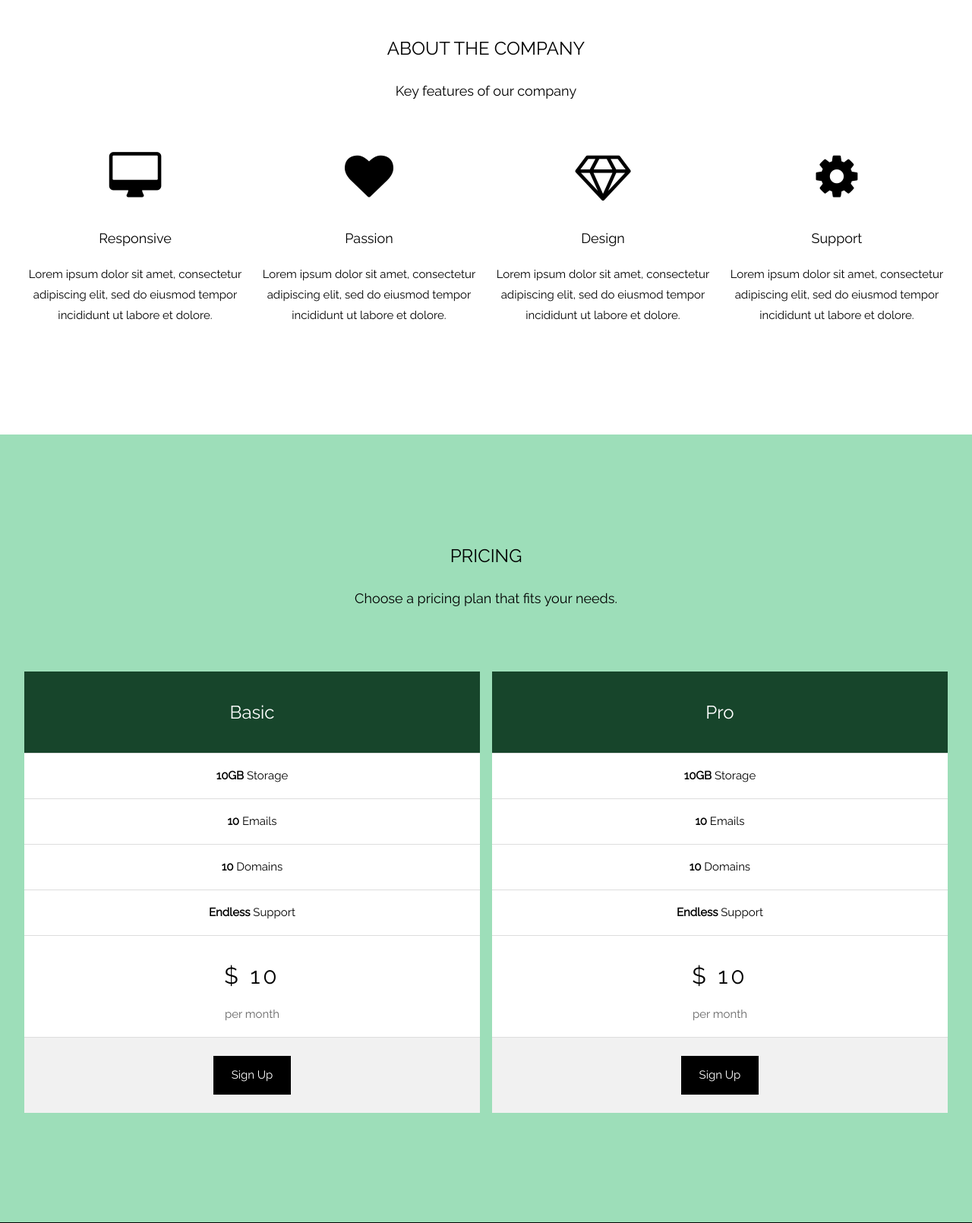
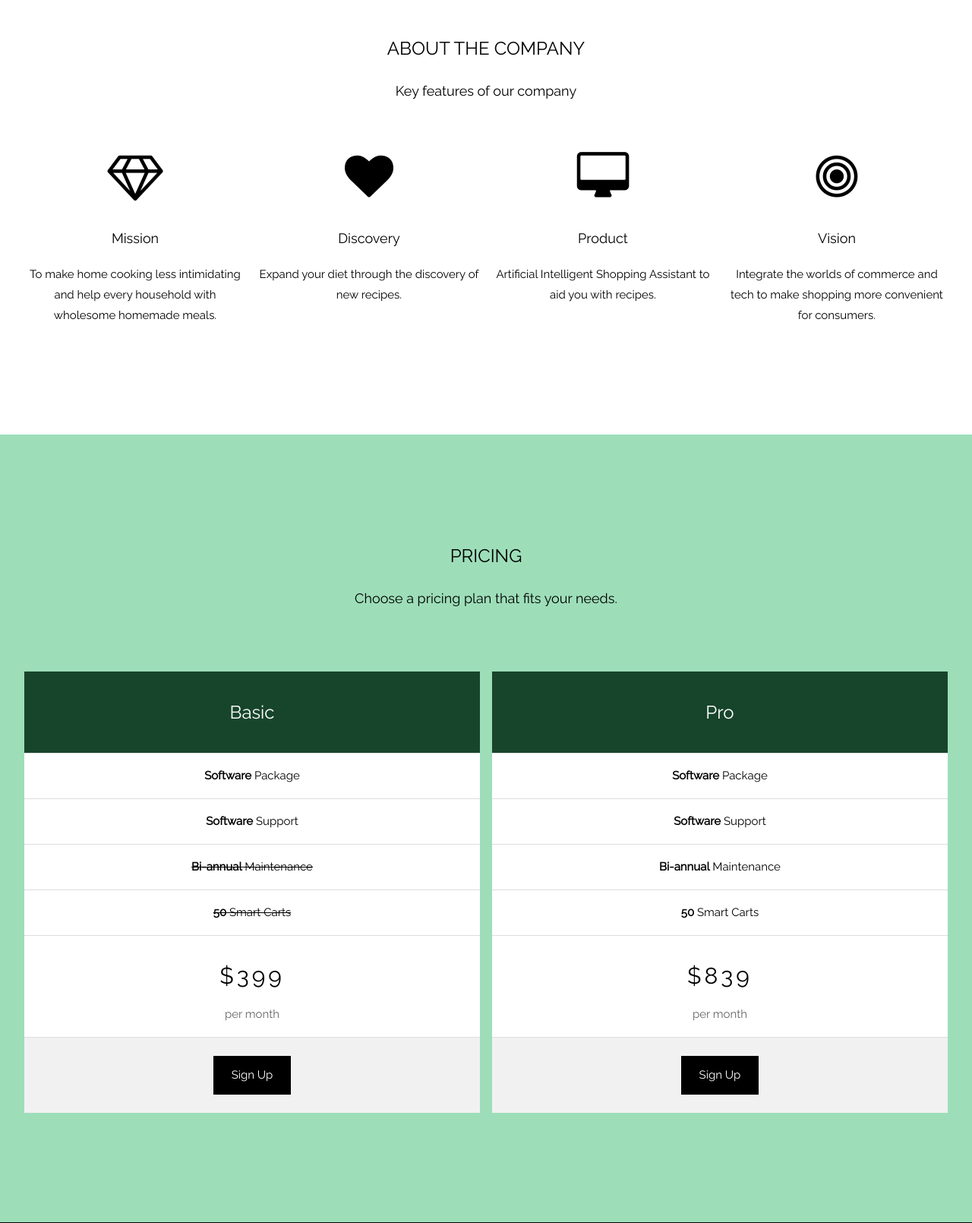
Before and after one commit to acchindra-thev/OpenVINO-RecipeRec, a Flask app: page / in a window 1280 px wide. Shown: the part 761-2371 px from the top of the page at 76% size. Run offline with Flask 2, Linux system fonts and the light colour scheme.

Commit message:
Finished entire UI.

```diff
--- a/templates/app.html
+++ b/templates/app.html
@@ -243,28 +243,24 @@
     <p class="w3-center w3-large">Key features of our company</p>
     <div class="w3-row-padding w3-center" style="margin-top:64px">
       <div class="w3-quarter">
-        <i class="fa fa-desktop w3-margin-bottom w3-jumbo w3-center"></i>
-        <p class="w3-large">Responsive</p>
-        <p>Lorem ipsum dolor sit amet, consectetur adipiscing elit, sed do eiusmod tempor incididunt ut labore et
-          dolore.</p>
+        <i class="fa fa-diamond w3-margin-bottom w3-jumbo"></i>
+        <p class="w3-large">Mission</p>
+        <p>To make home cooking less intimidating and help every household with wholesome homemade meals.</p>
       </div>
       <div class="w3-quarter">
         <i class="fa fa-heart w3-margin-bottom w3-jumbo"></i>
-        <p class="w3-large">Passion</p>
-        <p>Lorem ipsum dolor sit amet, consectetur adipiscing elit, sed do eiusmod tempor incididunt ut labore et
-          dolore.</p>
+        <p class="w3-large">Discovery</p>
+        <p>Expand your diet through the discovery of new recipes.</p>
       </div>
       <div class="w3-quarter">
-        <i class="fa fa-diamond w3-margin-bottom w3-jumbo"></i>
-        <p class="w3-large">Design</p>
-        <p>Lorem ipsum dolor sit amet, consectetur adipiscing elit, sed do eiusmod tempor incididunt ut labore et
-          dolore.</p>
+        <i class="fa fa-desktop w3-margin-bottom w3-jumbo w3-center"></i>
+        <p class="w3-large">Product</p>
+        <p>Artificial Intelligent Shopping Assistant to aid you with recipes.</p>
       </div>
       <div class="w3-quarter">
-        <i class="fa fa-cog w3-margin-bottom w3-jumbo"></i>
-        <p class="w3-large">Support</p>
-        <p>Lorem ipsum dolor sit amet, consectetur adipiscing elit, sed do eiusmod tempor incididunt ut labore et
-          dolore.</p>
+        <i class="fa fa-bullseye w3-margin-bottom w3-jumbo"></i>
+        <p class="w3-large">Vision</p>
+        <p>Integrate the worlds of commerce and tech to make shopping more convenient for consumers.</p>
       </div>
     </div>
   </div>
@@ -276,13 +272,13 @@
     <div class="w3-row-padding" style="margin-top:64px">
       <div class="w3-half w3-section">
         <ul class="w3-ul w3-white w3-hover-shadow">
-          <li class="w3-theme-d5 w3-xlarge w3-padding-32">Basic</li>
-          <li class="w3-padding-16"><b>10GB</b> Storage</li>
-          <li class="w3-padding-16"><b>10</b> Emails</li>
-          <li class="w3-padding-16"><b>10</b> Domains</li>
-          <li class="w3-padding-16"><b>Endless</b> Support</li>
+            <li class="w3-theme-d5 w3-xlarge w3-padding-32">Basic</li>
+          <li class="w3-padding-16"><b>Software</b> Package</li>
+          <li class="w3-padding-16"><b>Software</b> Support</li>
+            <li class="w3-padding-16"><strike><b>Bi-annual</b> Maintenance</strike></li>
+            <li class="w3-padding-16"><strike><b>50</b> Smart Carts</strike></li>
           <li class="w3-padding-16">
-            <h2 class="w3-wide">$ 10</h2>
+            <h2 class="w3-wide">$399</h2>
             <span class="w3-opacity">per month</span>
           </li>
           <li class="w3-light-grey w3-padding-24">
@@ -293,12 +289,12 @@
       <div class="w3-half w3-section">
         <ul class="w3-ul w3-white w3-hover-shadow">
           <li class="w3-theme-d5 w3-xlarge w3-padding-32">Pro</li>
-          <li class="w3-padding-16"><b>10GB</b> Storage</li>
-          <li class="w3-padding-16"><b>10</b> Emails</li>
-          <li class="w3-padding-16"><b>10</b> Domains</li>
-          <li class="w3-padding-16"><b>Endless</b> Support</li>
+          <li class="w3-padding-16"><b>Software</b> Package</li>
+          <li class="w3-padding-16"><b>Software</b> Support</li>
+          <li class="w3-padding-16"><b>Bi-annual</b> Maintenance</li>
+          <li class="w3-padding-16"><b>50</b> Smart Carts</li>
           <li class="w3-padding-16">
-            <h2 class="w3-wide">$ 10</h2>
+            <h2 class="w3-wide">$839</h2>
             <span class="w3-opacity">per month</span>
           </li>
           <li class="w3-light-grey w3-padding-24">
```
